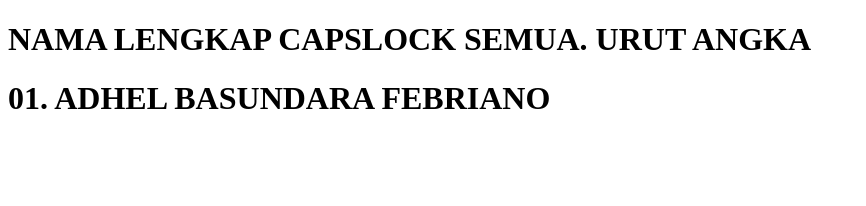
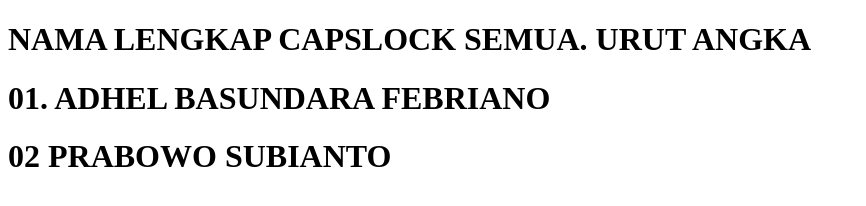
Before and after one commit to BagusHidayat21/tugas-smkn1jenangan, a plain HTML site: page index.html in a window 1280 px wide. Shown: the whole page, without its empty margins (0-866 px from the left). Drawn offline with Linux system fonts and the light colour scheme.

Commit message:
menambahkan nama presiden

```diff
--- a/index.html
+++ b/index.html
@@ -8,5 +8,6 @@
 <body>
     <h1>NAMA LENGKAP CAPSLOCK SEMUA. URUT ANGKA</h1>
     <h1>01. ADHEL BASUNDARA FEBRIANO</h1>
+    <h1>02 PRABOWO SUBIANTO</h1>
 </body>
 </html>
```
